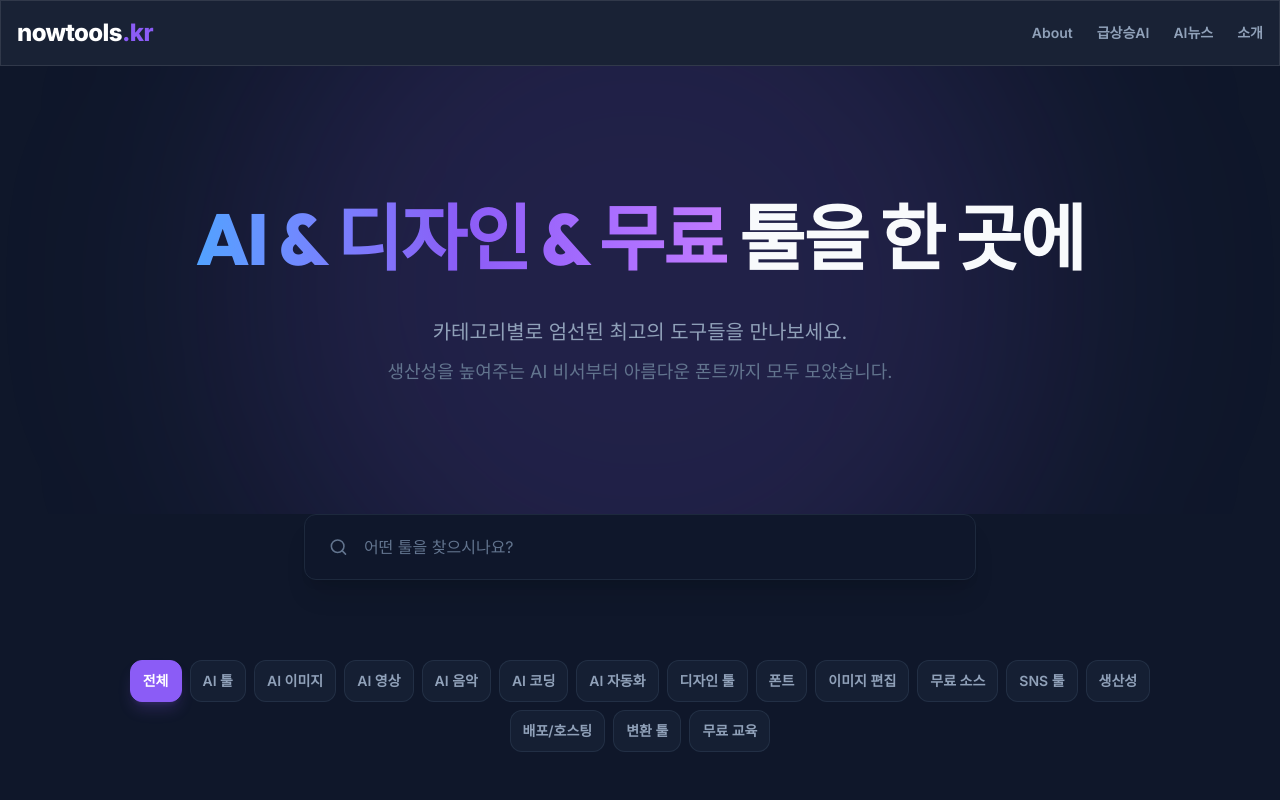
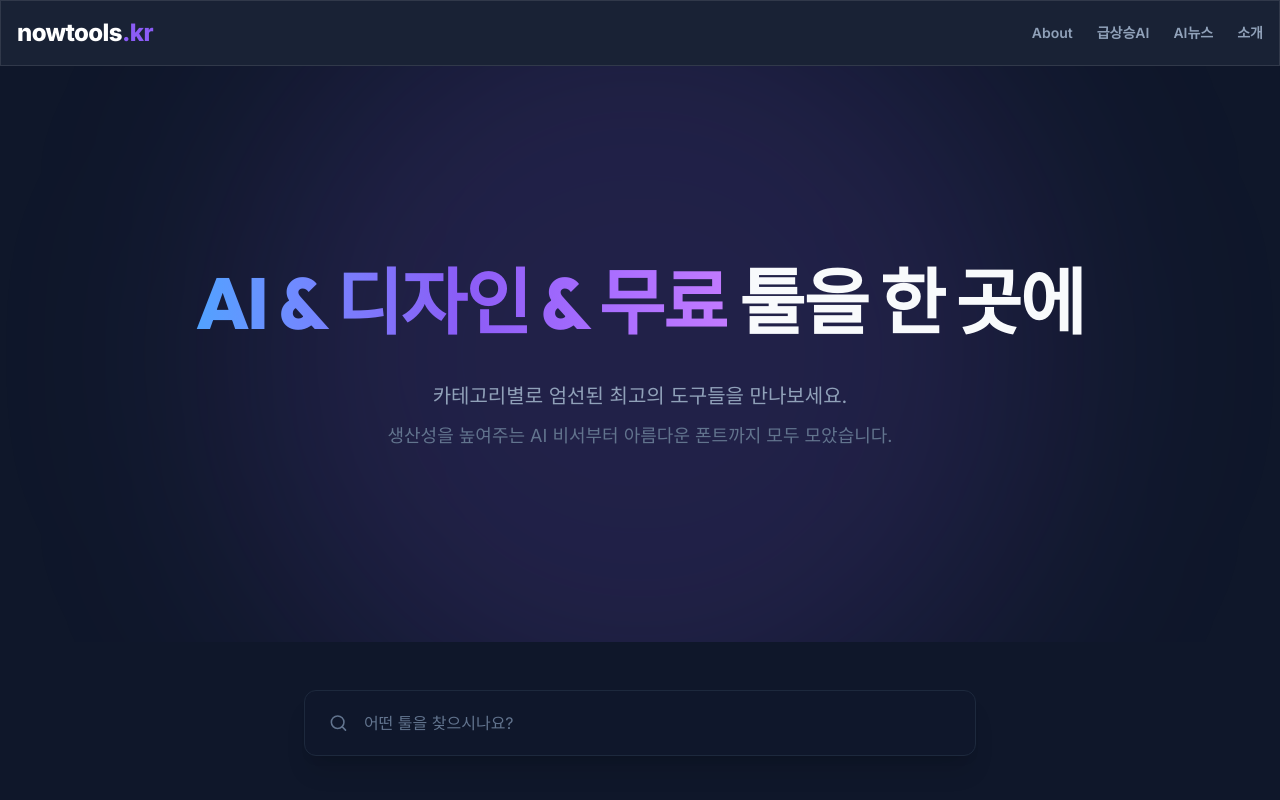
Before and after one commit to justis2002-cell/nowtools, a Next.js app: page / in a window 1280 px wide. Shown: the top 800 px of the page. Built offline with nearby package versions, Linux system fonts and the light colour scheme.

Commit message:
style: refine main page layout (hero padding, category grid, search margin)

```diff
--- a/src/app/page.tsx
+++ b/src/app/page.tsx
@@ -32,7 +32,7 @@ export default function Home() {
       <main>
         <Hero />
 
-        <div className="container mx-auto px-4 mb-12">
+        <div className="container mx-auto px-4 mt-12 mb-12">
           <div className="max-w-2xl mx-auto">
             <div className="relative flex items-center bg-slate-900 border border-slate-800 rounded-xl p-2 shadow-xl">
               <Search className="ml-4 text-slate-500 w-5 h-5" />
--- a/src/components/CategoryFilter.tsx
+++ b/src/components/CategoryFilter.tsx
@@ -29,12 +29,12 @@ export default function CategoryFilter({ activeCategory, onCategoryChange }: Cat
     <section className="py-8">
       <div className="container mx-auto px-4">
         {/* All categories in a clean, centered grid */}
-        <div className="max-w-5xl mx-auto flex flex-wrap justify-center gap-2">
+        <div className="max-w-7xl mx-auto flex flex-wrap justify-center gap-2">
           {categories.map((category) => (
             <button
               key={category.id}
               onClick={() => onCategoryChange(category.id as Category)}
-              className={`px-3 py-2.5 rounded-xl text-xs sm:text-sm font-semibold transition-all duration-200 border text-center ${
+              className={`flex-none w-[calc(50%-8px)] sm:w-[calc(33.33%-8px)] md:w-[calc(20%-8px)] lg:w-[calc(12.5%-8px)] px-2 py-2.5 rounded-xl text-xs sm:text-sm font-semibold transition-all duration-200 border text-center ${
                 activeCategory === category.id
                   ? "bg-accent border-accent text-white shadow-lg shadow-accent/20"
                   : "bg-slate-800/50 border-slate-700/50 text-slate-400 hover:border-slate-500 hover:text-white"
--- a/src/components/Hero.tsx
+++ b/src/components/Hero.tsx
@@ -1,6 +1,6 @@
 export default function Hero() {
   return (
-    <header className="py-24 md:py-32 text-center relative overflow-hidden">
+    <header className="py-48 text-center relative overflow-hidden">
       {/* Background Glow - Restored */}
       <div className="absolute top-1/2 left-1/2 -translate-x-1/2 -translate-y-1/2 w-[800px] h-[800px] bg-accent/15 blur-[120px] rounded-full -z-10" />
 
```
